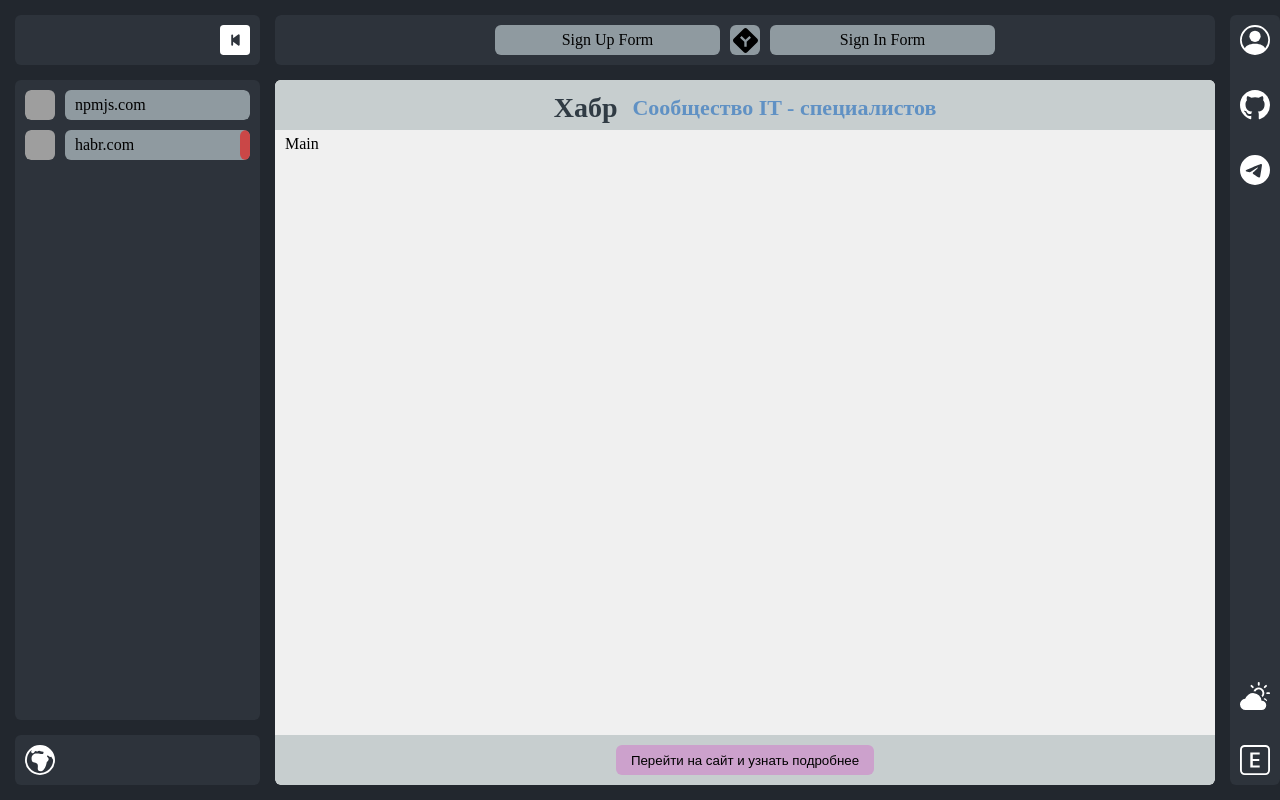
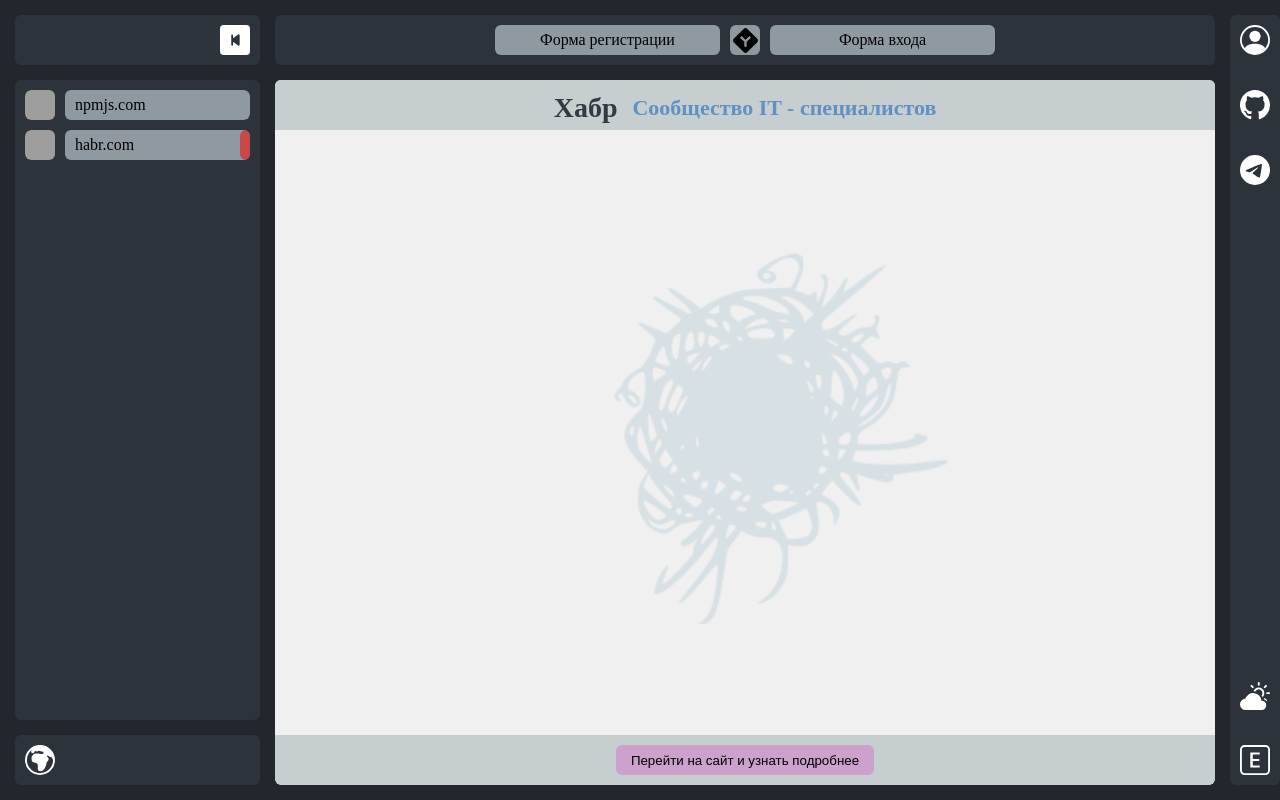
Before and after one commit to 0Ieg/MyForms, a React (Create React App) app: page /habr.com in a window 1280 px wide. Built offline with nearby package versions, Linux system fonts and the light colour scheme; grey boxes are pictures that could not be loaded.

Commit message:
Общие доработки оформления.

```diff
--- a/src/BLL/habrReducer.ts
+++ b/src/BLL/habrReducer.ts
@@ -1,8 +1,9 @@
-
+import logo from '../BLL/images/habr.png'
 const initialState = {
+  logo:logo,
   data:{
-    rus:'Хабр',
-    eng:'Habr',
+    rus:{name:'Хабр', description: 'Сообщество IT - специалистов',},
+    eng:{name:'Habr', description: 'Community of IT - specialists',},
   }
 }
 type InitialStateType = typeof initialState
--- a/src/BLL/themeReducer.tsx
+++ b/src/BLL/themeReducer.tsx
@@ -84,7 +84,11 @@
 
 const initialState = {
   language: 'Russian'as 'Russian'| 'English',
-  current: ThemeEnum.dark
+  values:{
+    rus:{signIn: 'Форма входа', signUp: 'Форма регистрации'},
+    eng:{signIn: 'Sign In Form', signUp: 'Sign Up Form'},
+  },
+  current: ThemeEnum.dark,
 }
 
 export type initialStateType = typeof initialState
--- a/src/UI/commons/switcher.tsx
+++ b/src/UI/commons/switcher.tsx
@@ -2,6 +2,8 @@
 import { NavLink, useLocation } from "react-router-dom";
 import styled from "styled-components";
 import { ForkSVG } from "./svgStorage";
+import { useSelector } from "react-redux";
+import { StateType } from "../../BLL/store";
 
 const SwitcherStyled = styled.div<{isBaseURL:boolean}>`
 display: grid;
@@ -68,16 +70,18 @@
   const {baseURL} = props
   const location = useLocation().pathname
   const isBaseURL = baseURL === location
+  const isEnglish = useSelector((state:StateType)=>state.theme.language==='English')
+  const values = useSelector((state:StateType)=>isEnglish?state.theme.values.eng:state.theme.values.rus)
   return(
     <SwitcherStyled isBaseURL={!isBaseURL}>
       <NavLink to={'signup'} onClick={event=>location === `${baseURL}/signup` && event.preventDefault()}>
-        <span className="switcher__up">Sign Up Form</span>
+        <span className="switcher__up">{values.signUp}</span>
       </NavLink>
       <NavLink to={baseURL} onClick={event=>isBaseURL && event.preventDefault()}>
         <ForkSVG/>
       </NavLink>
       <NavLink to={'signin'} onClick={event=>location === `${baseURL}/signin` && event.preventDefault()}>
-        <span className="switcher__in">Sign In Form</span>
+        <span className="switcher__in">{values.signIn}</span>
       </NavLink>
     </SwitcherStyled>
   )
--- a/src/UI/forms/habr/information/container.tsx
+++ b/src/UI/forms/habr/information/container.tsx
@@ -4,12 +4,16 @@
 import { Information } from "./information";
 import { FC } from "react";
 
-const InformationAPI:FC = ()=>{
-  return <Information/>
+const InformationAPI:FC = (props)=>{
+  return <Information {...props}/>
 }
 
 const mapStateToProps = (state:StateType)=>{
-  return({})
+  return({
+    isEnglish: state.theme.language === 'English',
+    data: state.theme.language === 'English'?state.habr.data.eng:state.habr.data.rus,
+    logo: state.habr.logo,
+  })
 }
 const mapDispatchToProps = (state:DispatchType)=>{
   return({})
--- a/src/UI/forms/habr/information/information.tsx
+++ b/src/UI/forms/habr/information/information.tsx
@@ -3,23 +3,21 @@
 import m from './style.module.css'
 
 
-// const InformationStyled = styled.div`
-//   background-color: ${({theme})=>theme.colors.bc};
-//   border-radius: ${({theme})=>theme.borrad.base};
-//   padding: ${({theme})=>theme.gaps.large};
-//   transition: ${({theme})=>theme.trans.base};
-//   height: 100%;
-// `
-export const Information:FC = ()=>{
+export const Information:FC = (props:any)=>{
+  const {isEnglish, data, logo} = props
   return(
     <div className={cn(m.wrapper)}>
       <div className={cn(m.header)}>
-        <div className={cn(m.logo)}>Хабр</div>
-        <div className={cn(m.description)}>Сообщество IT - специалистов</div>
+        <div className={cn(m.name)}>{data.name}</div>
+        <div className={cn(m.description)}>{data.description}</div>
       </div>
-      <div className={cn(m.main)}>Main</div>
+      <div className={cn(m.main)}>
+        <div className={cn(m.logo)}>
+          <img src={logo}/>
+        </div>
+      </div>
       <div className={cn(m.footer)}>
-        <button className={cn(m.more)}><a href="https://habr.com/" target="_blank">Перейти на сайт и узнать подробнее</a></button>
+        <button className={cn(m.more)}><a href="https://habr.com/" target="blank">{isEnglish?'Go to the website and find out more':'Перейти на сайт и узнать подробнее'}</a></button>
       </div>
     </div>
   )
--- a/src/UI/forms/habr/information/style.module.css
+++ b/src/UI/forms/habr/information/style.module.css
@@ -3,7 +3,22 @@
   display: grid;
   grid-template-rows: 50px 1fr 50px;
   border-radius: 6px;
-
+}
+.main{
+  position: relative;
+}
+.logo{
+  position: absolute;
+  z-index: 1;
+  opacity: 0.2;
+  width: 100%;
+  height: 100%;
+  display: grid;
+  justify-items: center;
+  align-items: center;
+}
+.logo img{
+  width: 600px;
 }
 .header{
   padding: 10px 10px 5px;
@@ -13,7 +28,7 @@
   justify-content: center;
   align-items: center;
 }
-.logo{
+.name{
   font-size: 28px;
   font-weight: 700;
   color: #303b44;
```
Also changed, not shown: src/BLL/images/habr.png (added).
